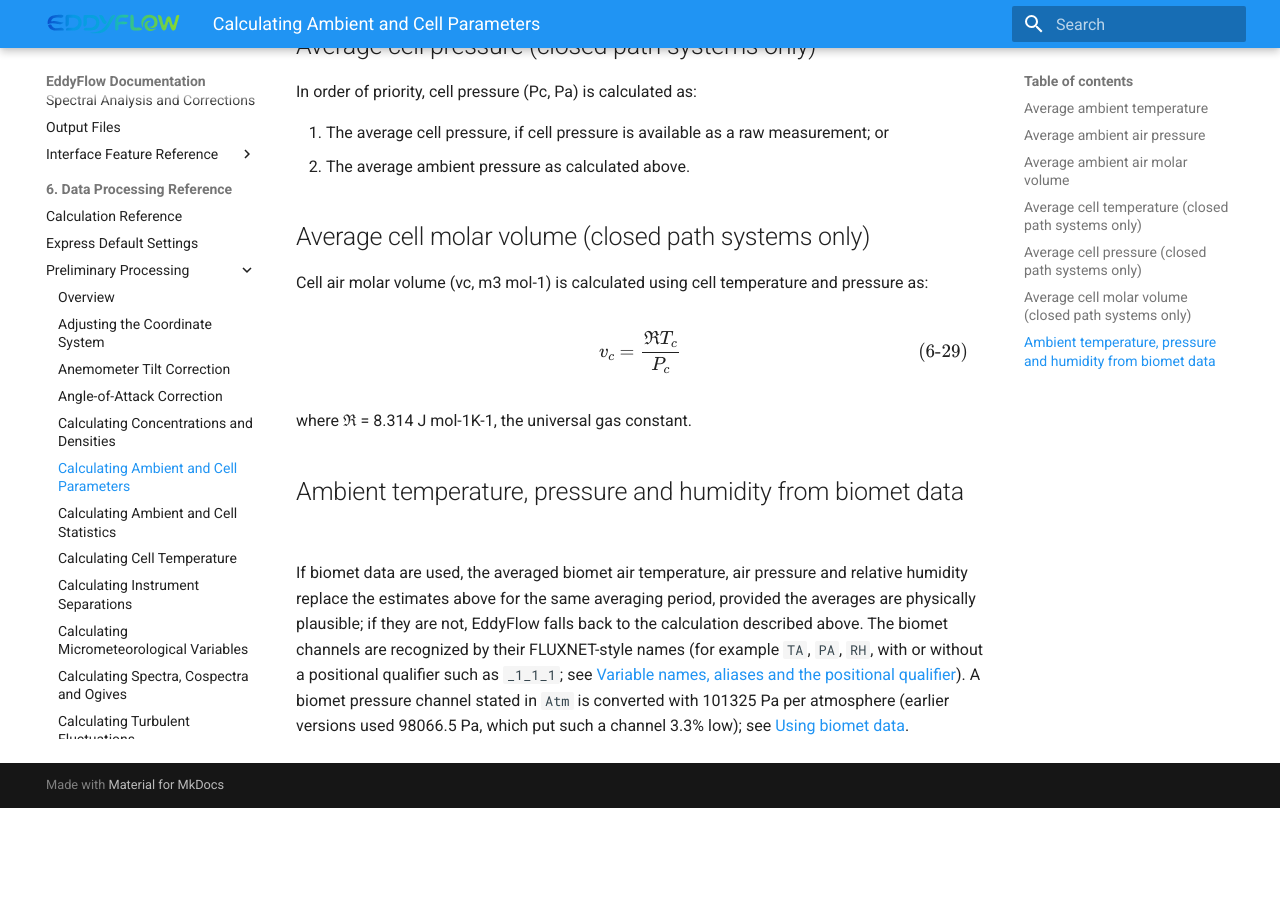
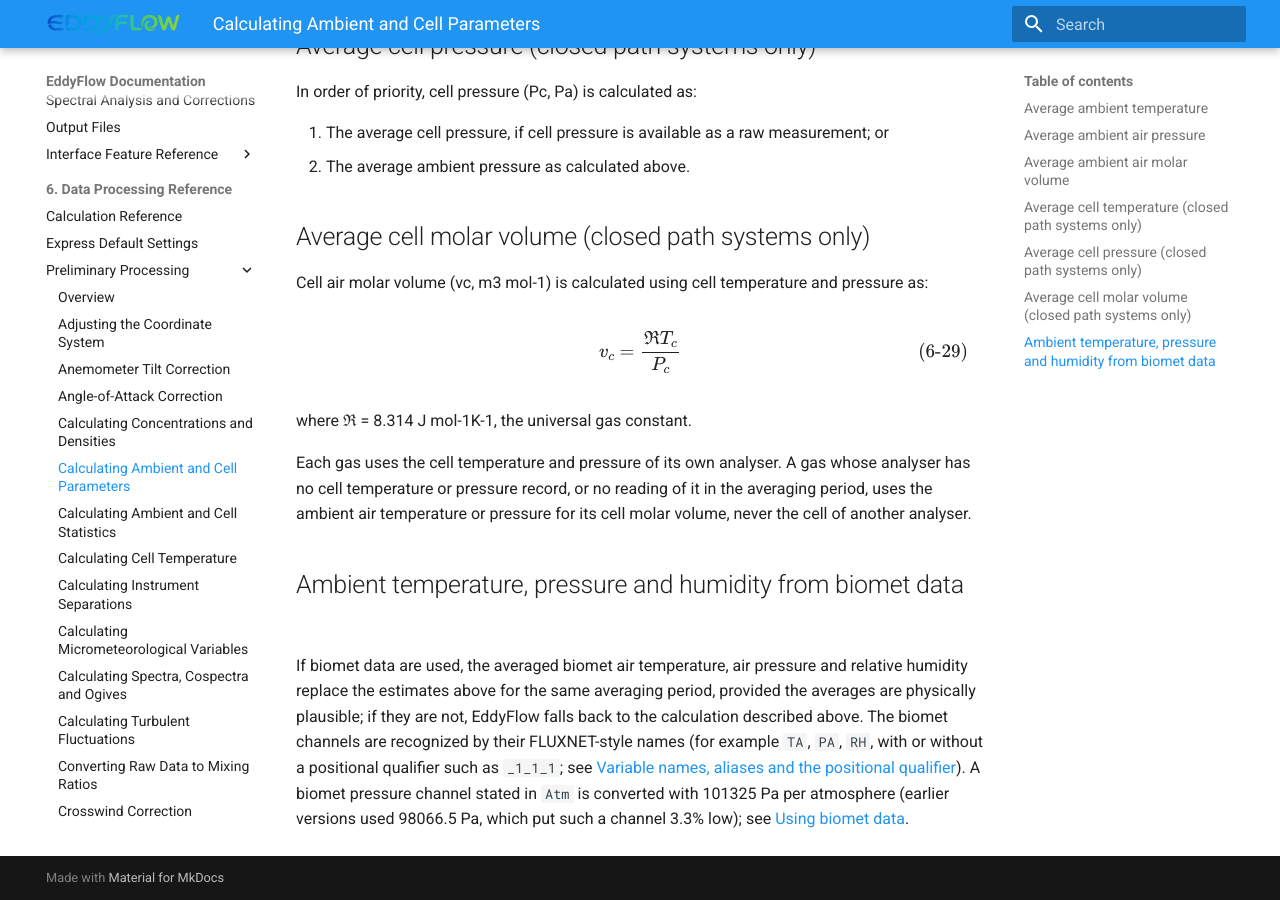
Before and after one commit to kebasaa/eddyflow-documentation, an MkDocs documentation site: the page built from docs/topics/calculate-ambient-and-cell-parameters.md, in a window 1280 px wide and 900 px high, scrolled down 1361 px. Built offline with MkDocs 1.6.1 and Material for MkDocs 9.7.7, drawn with Linux system fonts in a browser that asks for light colours; before the commit the page ends 2169 px from its top, so only the background shows below that.

Commit message:
Say that a gas uses only its own analyser's cell
A gas whose analyser has no cell temperature or pressure record, or no reading in the period, takes the ambient air temperature or pressure for its cell molar volume rather than another analyser's cell.

```diff
--- a/docs/topics/calculate-ambient-and-cell-parameters.md
+++ b/docs/topics/calculate-ambient-and-cell-parameters.md
@@ -54,6 +54,8 @@ $$
 
 where ℜ = 8.314 J mol-1K-1, the universal gas constant.
 
+Each gas uses the cell temperature and pressure of its own analyser. A gas whose analyser has no cell temperature or pressure record, or no reading of it in the averaging period, uses the ambient air temperature or pressure for its cell molar volume, never the cell of another analyser.
+
 ## Ambient temperature, pressure and humidity from biomet data
 
 If biomet data are used, the averaged biomet air temperature, air pressure and relative humidity replace the estimates above for the same averaging period, provided the averages are physically plausible; if they are not, EddyFlow falls back to the calculation described above. The biomet channels are recognized by their FLUXNET-style names (for example `TA`, `PA`, `RH`, with or without a positional qualifier such as `_1_1_1`; see [Variable names, aliases and the positional qualifier](biomet-data-format.md#variable-names-aliases-and-the-positional-qualifier)). A biomet pressure channel stated in `Atm` is converted with 101325 Pa per atmosphere (earlier versions used 98066.5 Pa, which put such a channel 3.3% low); see [Using biomet data](using-biomet-data.md#top).
```
